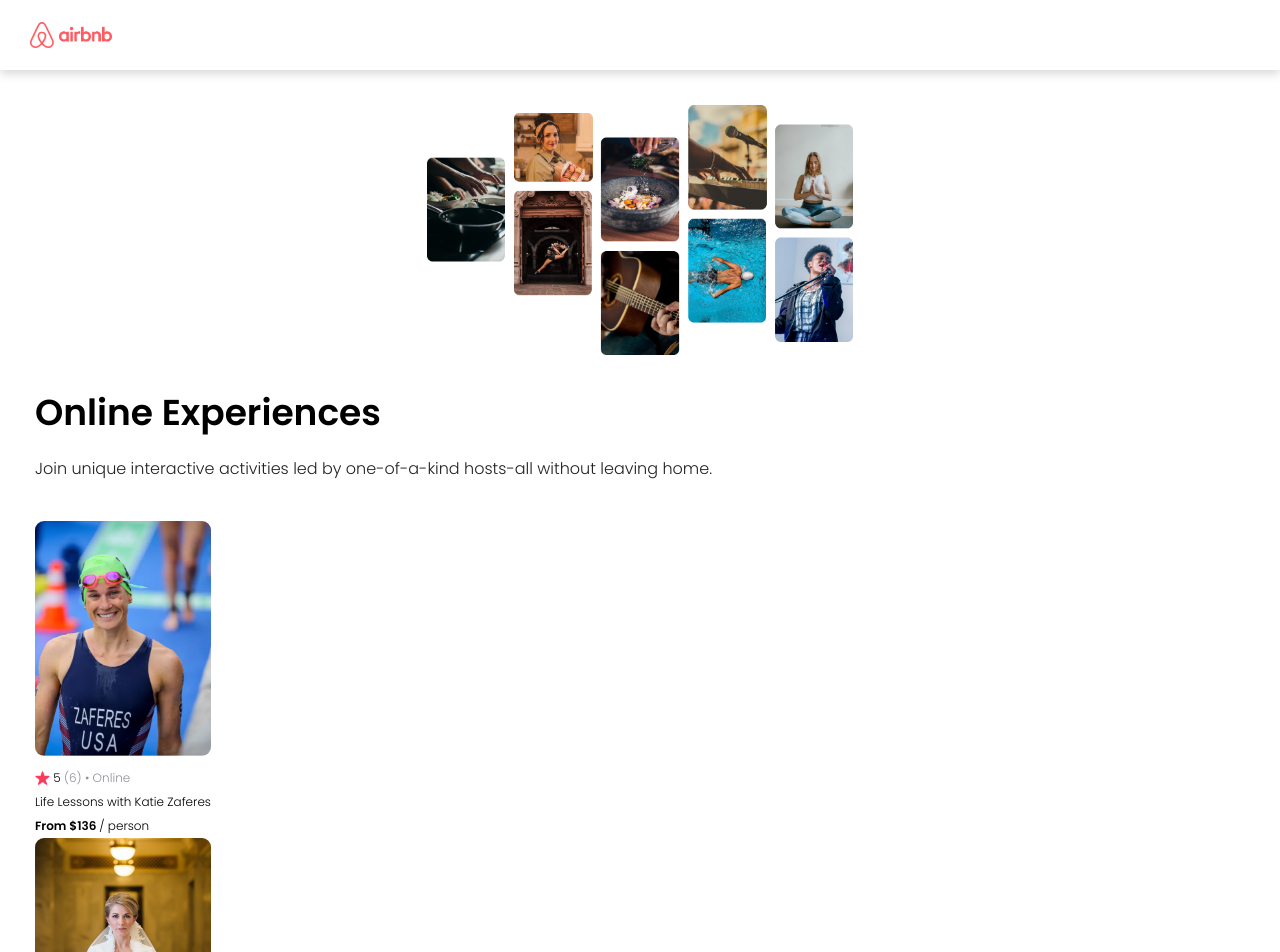
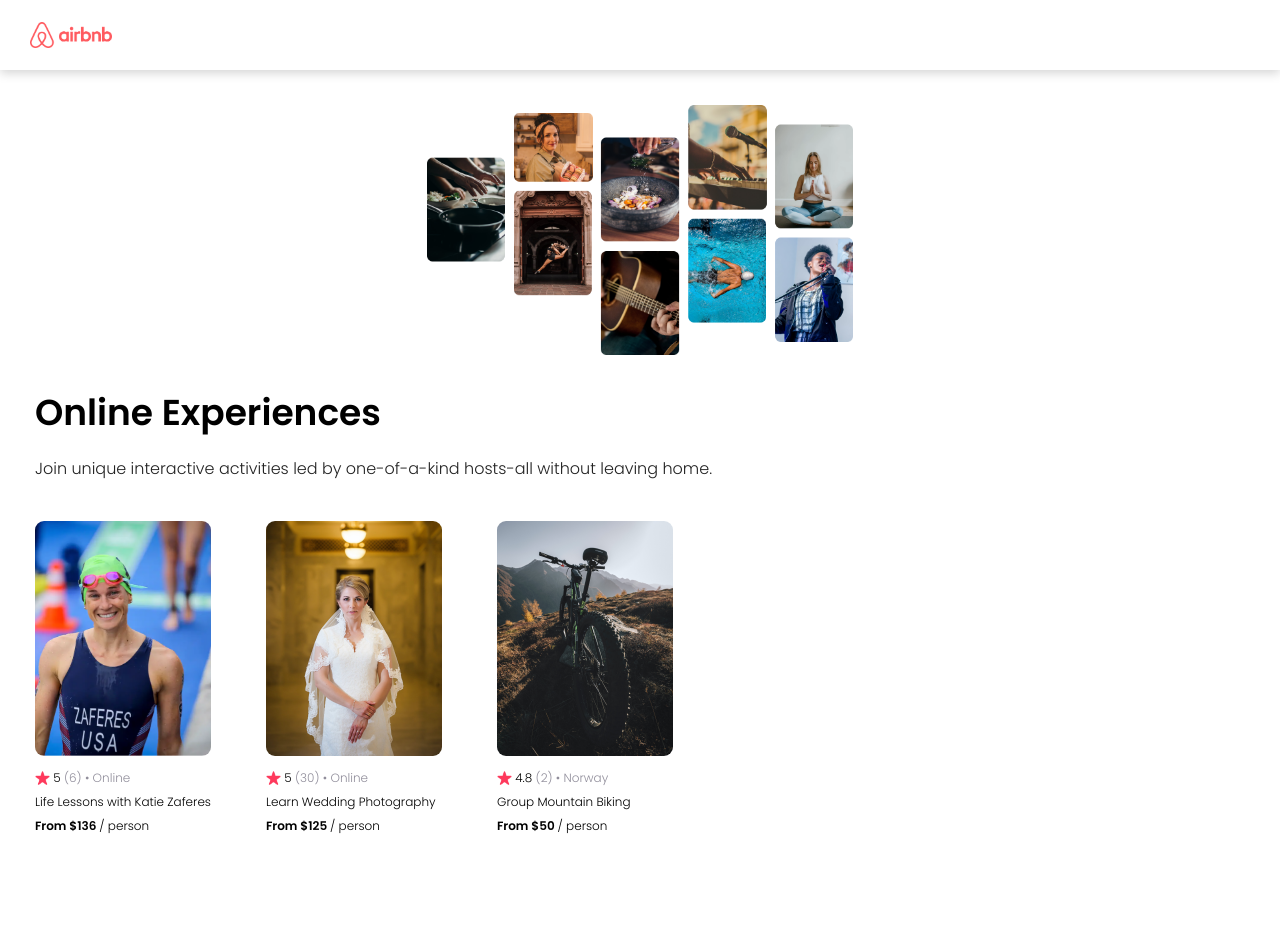
Before and after one commit to delsint123/airbnb_experiences_clone, a React (Vite) app: page / in a window 1280 px wide. Shown: the top 952 px of the page. After the commit the page ends 838 px from the top, so only its background shows below. Built offline with nearby package versions, Linux system fonts and the light colour scheme.

Commit message:
Add horizontal scrolling / CSS to experience cards

```diff
--- a/src/App.jsx
+++ b/src/App.jsx
@@ -5,7 +5,7 @@
 import data from './data'
 
 export default function App() {
-    const cardData = data.map((card) => {
+    const cards = data.map((card) => {
         return <Card
                     img={card.coverImg}
                     rating={card.stats.rating}
@@ -20,7 +20,11 @@
     <div>
         <Navbar />
         <Hero />
-        {cardData}
+
+        <section className='cards-list'>
+            {cards}
+        </section>
+
     </div>
     )
 }
--- a/src/components/Card.jsx
+++ b/src/components/Card.jsx
@@ -10,8 +10,8 @@
                     <img className="card--star_icon" src="./star.png" />
                     <p>{props.rating} <span className="grey"> ({props.reviewCount}) • {props.location} </span></p>
                 </div>
-                <p>{props.title}</p>
-                <p> <span className="bold"> From ${props.price} </span> / person</p>
+                <p className="card--title">{props.title}</p>
+                <p className="card--price"> <span className="bold"> From ${props.price} </span> / person</p>
             </div>
         </div>
     )
--- a/src/style.css
+++ b/src/style.css
@@ -51,11 +51,21 @@
     margin-bottom: 5px;
 }
 
+.cards-list {
+    display: flex;
+    flex-wrap: nowrap;
+    gap: 20px;
+    overflow-x: auto;
+}
+
 .card {
     margin-left: 35px;
     display: flex;
     flex-direction: column;
     width: 176px;
+    flex: 0 0 auto;
+    display: flex;
+    flex-direction: column;
 }
 
 .card--image {
@@ -90,3 +100,12 @@
     margin-right: 3px;
     height: 14px;
 }
+
+.card--title {
+    overflow: hidden;
+    text-overflow: center;
+}
+
+.card--price {
+    margin-top: auto;
+}
```
